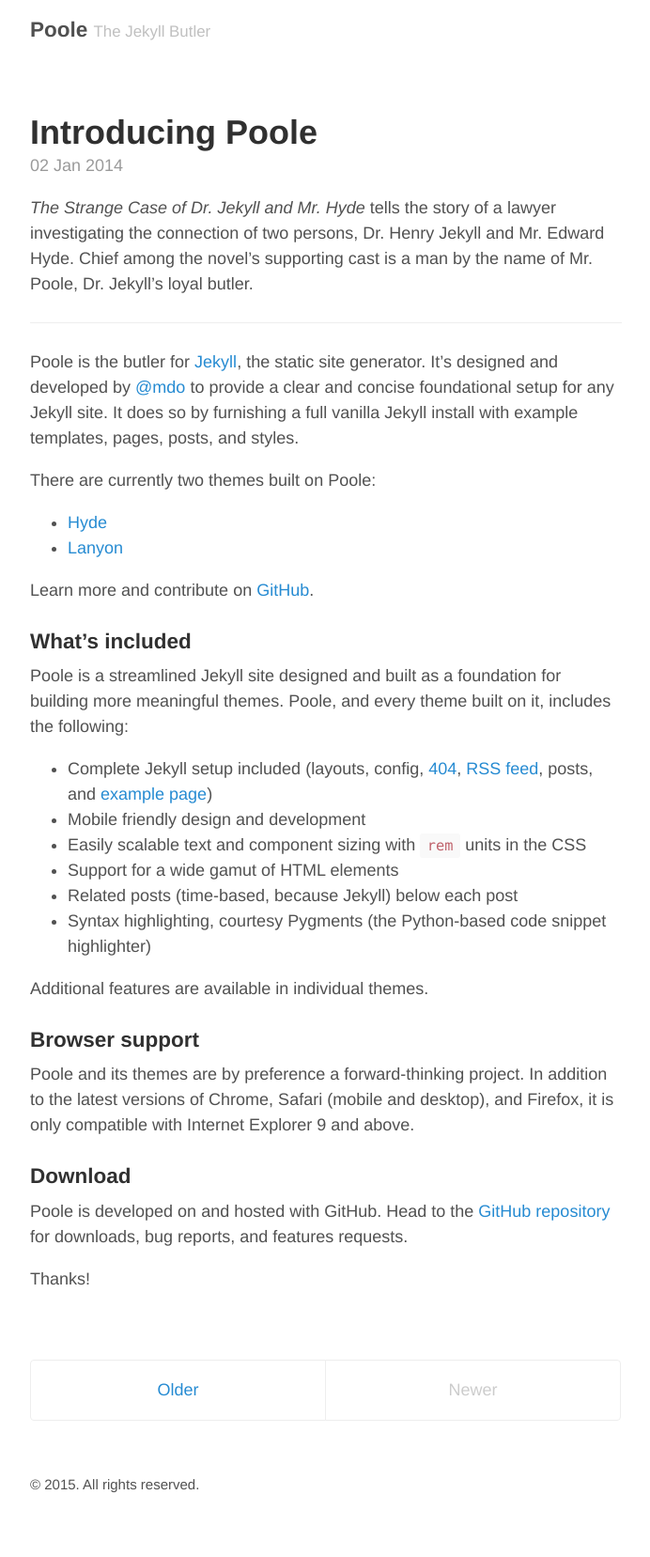
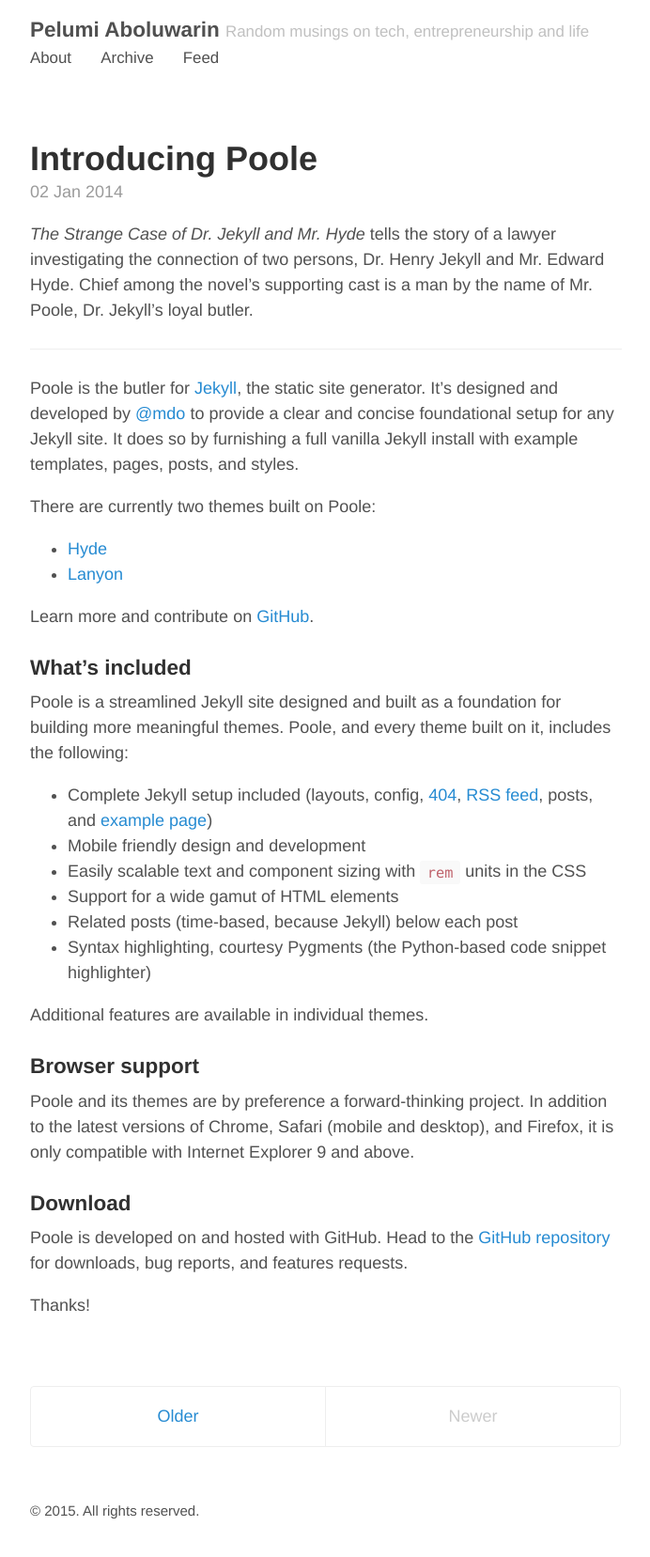
Before and after one commit to Pelumi/pelumi.github.io, a Jekyll site: the page built from index.html, in a window 1280 px wide. Shown: the whole page at 94% size, without its empty margins (293-985 px from the left). Built offline with Jekyll 4.4.1, drawn with Linux system fonts in a browser that asks for light colours; the list of posts is cut into pages by our own code; before the commit the page ends 1629 px from its top, so only the background shows below that.

Commit message:
adding navigation bar

```diff
--- a/_config.yml
+++ b/_config.yml
@@ -5,9 +5,9 @@ permalink:           pretty
 relative_permalinks: true
 
 # Setup
-title:               Poole
-tagline:             The Jekyll Butler
-url:                 http://getpoole.com
+title:               Pelumi Aboluwarin
+tagline:             Random musings on tech, entrepreneurship and life
+url:                 http://pelumi.maven.ai
 paginate:            1
 baseurl:             ""
 
@@ -20,11 +20,16 @@ sass:
 
 # About/contact
 author:
-  name:              Mark Otto
-  url:               https://twitter.com/mdo
-  email:             markdotto@gmail.com
+  name:              Pelumi Aboluwarin
+  url:               https://twitter.com/pelumiy
+  email:             pelumi[at]maven.ai
 
 # Custom vars
 version:             1.0.0
 github:
   repo:              https://github.com/poole/poole
+
+pages_list:
+  About: '/about'
+  Archive: '/archive'
+  Feed: '/atom.xml'
--- a/_layouts/default.html
+++ b/_layouts/default.html
@@ -10,6 +10,11 @@
         <h3 class="masthead-title">
           <a href="{{ site.baseurl }}/" title="Home">{{ site.title }}</a>
           <small>{{ site.tagline }}</small>
+
+          {% for page in site.pages_list %}
+          &nbsp;&nbsp;&nbsp;
+          <small><a href="{{ page[1]  }}">{{ page[0] }}</a></small>
+          {% endfor %}
         </h3>
       </header>
 
```
Also changed, not shown: 1 other file.
